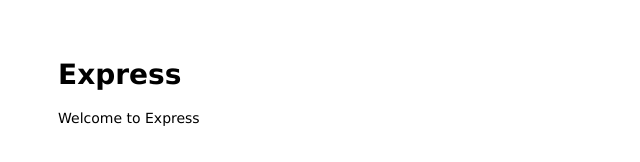
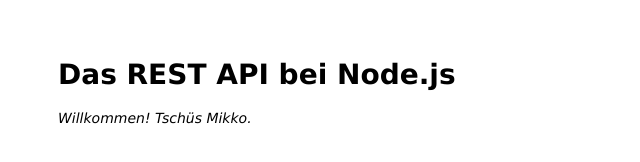
Before and after one commit to dieselpolle/bootcamp-backend, a website: page public/index.html in a window 1280 px wide. Shown: the whole page, without its empty margins (0-640 px from the left). Drawn offline with Linux system fonts and the light colour scheme.

Commit message:
Edited index.html welcome text

```diff
--- a/public/index.html
+++ b/public/index.html
@@ -1,13 +1,13 @@
 <html>
 
 <head>
-  <title>Express</title>
+  <title>Das REST API bei Node.js</title>
   <link rel="stylesheet" href="/stylesheets/style.css">
 </head>
 
 <body>
-  <h1>Express</h1>
-  <p>Welcome to Express</p>
+  <h1>Das REST API bei Node.js</h1>
+  <p><i>Willkommen! Tsch&uuml;s Mikko.</i></p>
 </body>
 
 </html>
```
